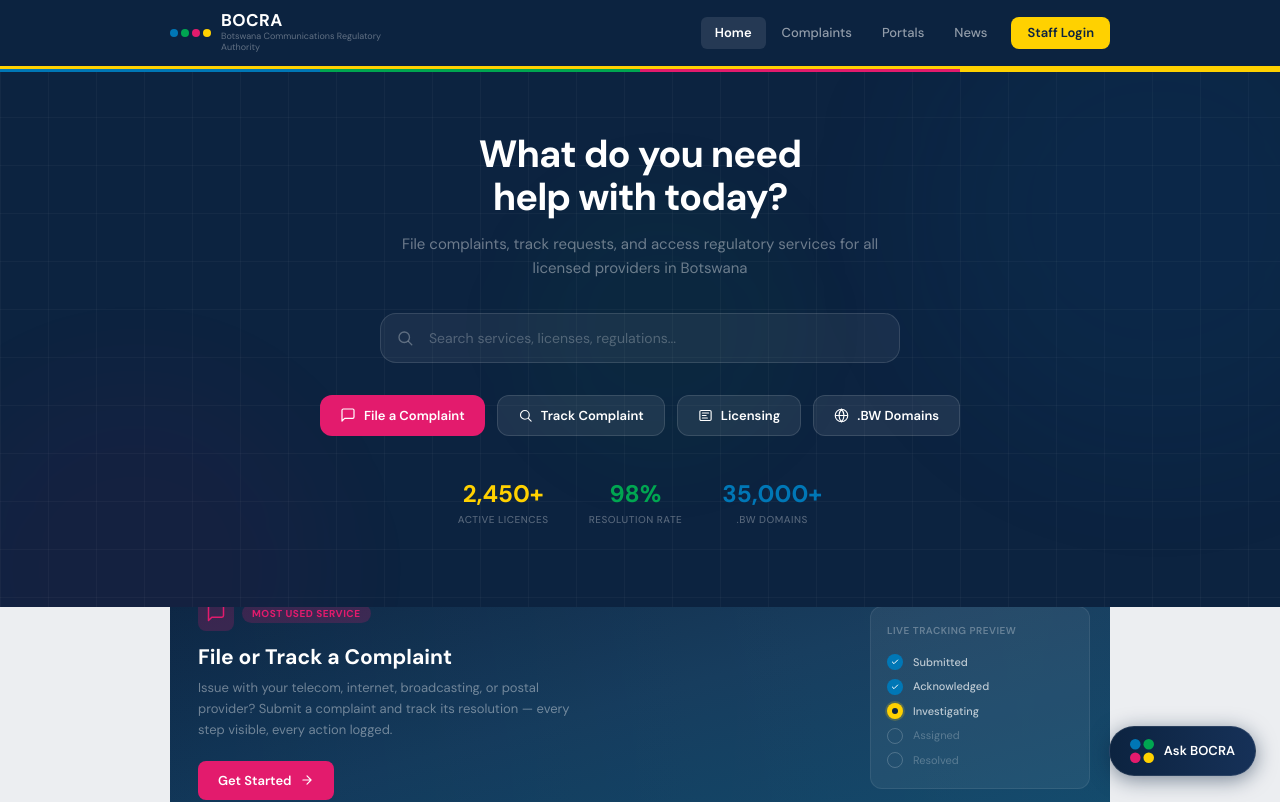
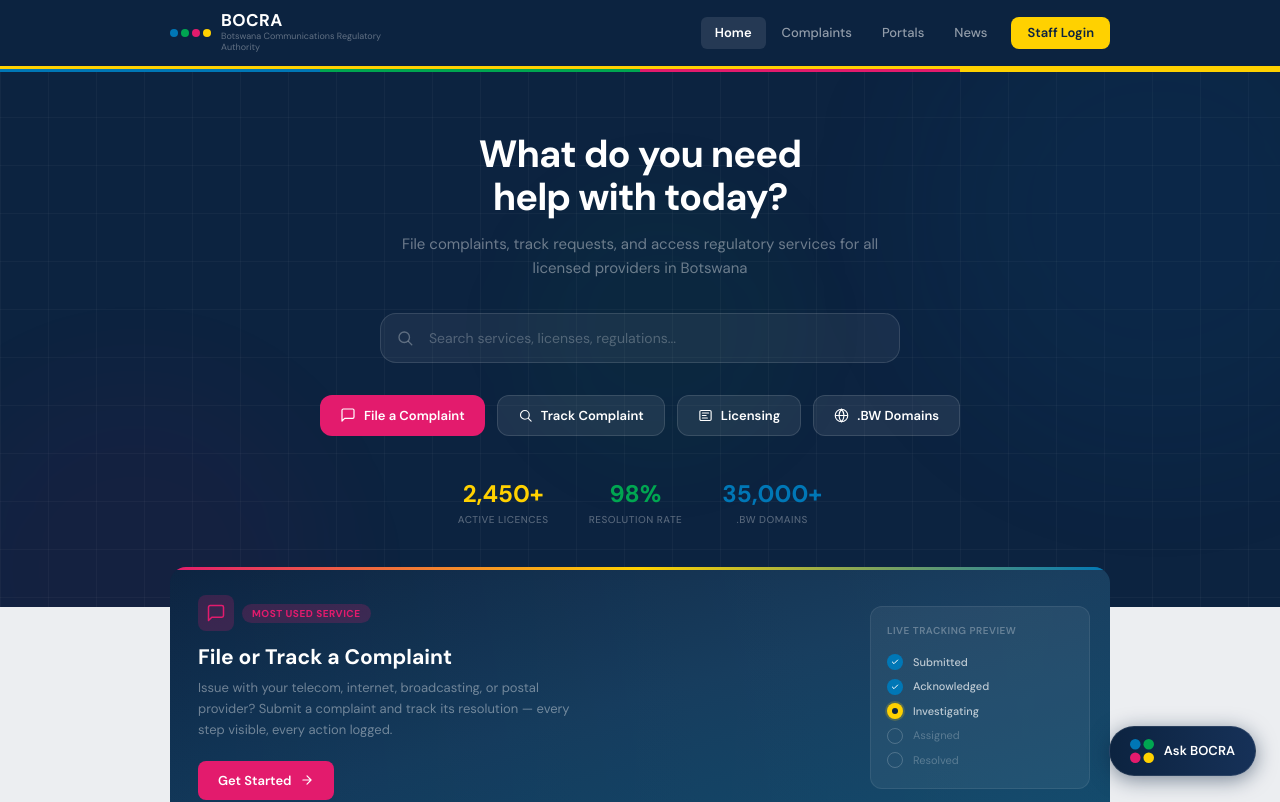
Before and after one commit to Thatayotlhe04/BOCRA, a Next.js app: page / in a window 1280 px wide. Shown: the top 802 px of the page. Built offline with nearby package versions, Linux system fonts and the light colour scheme.

Commit message:
Fix hero/search stacking context over complaint card

```diff
--- a/components/home/Hero.tsx
+++ b/components/home/Hero.tsx
@@ -39,7 +39,7 @@
   const navigate = (href: string) => { setQuery(""); setFocused(false); router.push(href); };
 
   return (
-    <section className="relative z-[300] bg-bocra-navy overflow-visible">
+    <section className="relative bg-bocra-navy overflow-visible">
       {/* Decorative elements clipped by inner wrapper */}
       <div className="absolute inset-0 overflow-hidden">
         <div className="absolute inset-0 hero-grid" />
@@ -63,7 +63,7 @@
         </div>
 
         {/* Search — dropdown breaks out and sits above everything below */}
-        <div ref={wrapperRef} className="max-w-[520px] mx-auto relative isolate z-[400] mb-8 animate-fade-up animate-delay-2 overflow-visible">
+        <div ref={wrapperRef} className="max-w-[520px] mx-auto relative isolate z-[1000] mb-8 animate-fade-up animate-delay-2 overflow-visible">
           <span className="absolute left-4 top-[16px] flex pointer-events-none z-10">
             <SearchIcon color={focused ? "rgba(255,255,255,0.6)" : "rgba(255,255,255,0.3)"} size={18} />
           </span>
@@ -73,7 +73,7 @@
             className="w-full py-3.5 pl-12 pr-5 rounded-2xl border border-white/[0.12] bg-white/[0.06] text-white text-sm outline-none font-sans placeholder:text-white/25 focus:border-white/25 focus:bg-white/[0.1] focus:shadow-[0_0_30px_rgba(0,119,182,0.15)] transition-all duration-300" />
 
           {dropdownOpen && (
-            <div className="absolute top-full left-0 right-0 mt-2 bg-white rounded-xl shadow-[0_20px_60px_rgba(0,0,0,0.35)] border border-gray-100 overflow-hidden z-[500] animate-slide-up">
+            <div className="absolute top-full left-0 right-0 mt-2 bg-white rounded-xl shadow-[0_20px_60px_rgba(0,0,0,0.35)] border border-gray-100 overflow-hidden z-[1100] animate-slide-up">
               {query.trim().length > 0 ? (
                 filtered.length > 0 ? filtered.map((item) => (
                   <button key={item.label} onClick={() => navigate(item.href)} className="w-full flex items-center gap-3 px-4 py-3 hover:bg-gray-50 transition-all text-left border-b border-gray-50 last:border-0">
```
